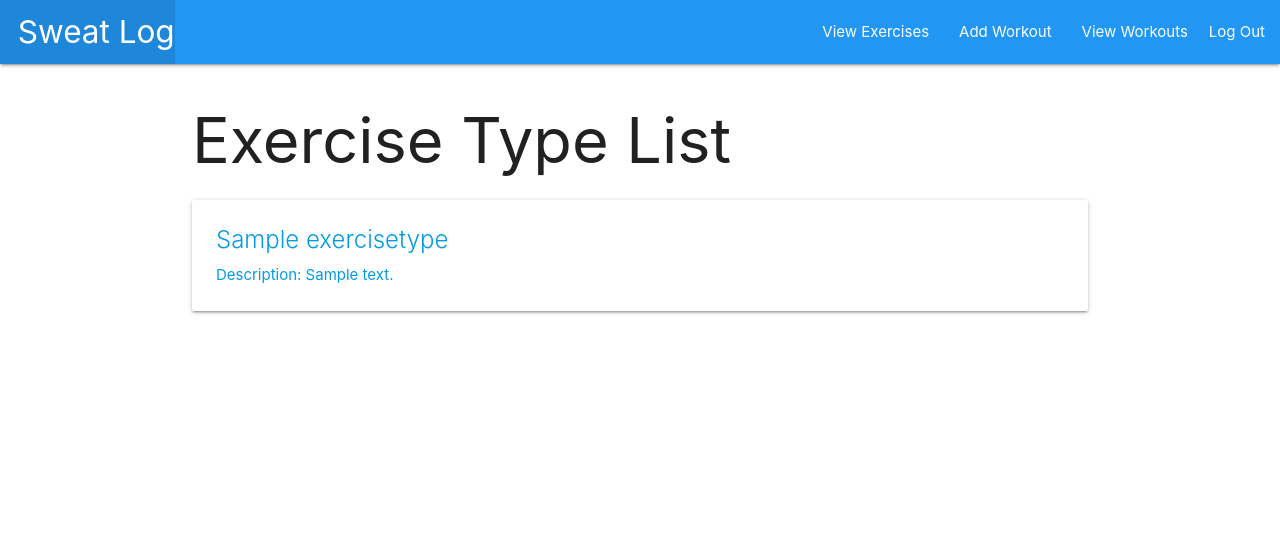
After one commit to jsonnguyen/sweatlog, a Django app: page /exercises/ in a window 1280 px wide. The commit adds this page. Shown: the top 551 px of the page. Run offline with Django 5.2, Linux system fonts and the light colour scheme; a user stored in the database is signed in; tables that the repository leaves empty hold one stand-in row (values such as "Sample post").

Commit message:
users can view exercise index and detail

```diff
--- a/main_app/static/css/style.css
+++ b/main_app/static/css/style.css
@@ -19,11 +19,11 @@ footer.page-footer {
     color: inherit;
     text-decoration: none;
     cursor: pointer;
-    padding: 0;
-    font-size: inherit; /* Use the same font size as the surrounding text */
+    padding-right: 15px;
+    font-size: inherit;
   }
 
 .notes {
-    width: 100%; /* Set the width to 100% */
-    word-wrap: break-word; /* Enable word wrapping */
+    width: 100%;
+    word-wrap: break-word;
 }
--- a/main_app/templates/base.html
+++ b/main_app/templates/base.html
@@ -20,6 +20,7 @@
                 </ul>
                 <ul class="right">
                   {% if user.is_authenticated %}
+                    <li><a href="{% url "exercise_index" %}">View Exercises</a></li>
                     <li><a href="{% url "workout_create" %}">Add Workout</a></li>
                     <li><a href="{% url "index" %}">View Workouts</a></li>
                     <li>
--- /dev/null
+++ b/main_app/templates/main_app/exercisetype_list.html
@@ -0,0 +1,17 @@
+{% extends 'base.html' %}
+{% block content %}
+
+<h1>Exercise Type List</h1>
+
+{% for exercisetype in exercisetype_list %}
+  <a href="{% url 'exercise_detail' exercisetype.id %}">
+    <div class="card">
+        <div class="card-content">
+            <span class="card-title">{{ exercisetype.name }}</span>
+            <p>Description: {{ exercisetype.description }}</p>
+        </div>
+    </div>
+  </a>
+{% endfor %}
+
+{% endblock %}
--- a/main_app/urls.py
+++ b/main_app/urls.py
@@ -11,4 +11,6 @@ urlpatterns = [
     path('workouts/<int:pk>/delete', views.WorkoutDelete.as_view(), name='workout_delete'),
     path('workouts/<int:workout_id>/add_exercise/', views.add_exercise, name='add_exercise'),
     path('workouts/<int:workout_id>/delete_exercise/<int:exercise_id>', views.delete_exercise, name='delete_exercise'),
+    path('exercises/', views.ExerciseTypeList.as_view(), name='exercise_index'),
+    path('exercises/<int:exercise_type_id>/', views.exercise_type_detail, name='exercise_detail'),
 ]
--- a/main_app/views.py
+++ b/main_app/views.py
@@ -5,7 +5,7 @@ from django.views.generic import ListView, DetailView
 from django.views.generic.edit import CreateView, UpdateView, DeleteView
 from django.contrib.auth.mixins import LoginRequiredMixin
 from django.contrib.auth.decorators import login_required
-from .models import Workout, Exercise
+from .models import Workout, Exercise, ExerciseType
 from .forms import ExerciseForm
 # Create your views here.
 
@@ -26,12 +26,20 @@ def signup(request):
   context = {'form': form, 'error_message': error_message}
   return render(request, 'registration/signup.html', context)
 
+@login_required
 def workout_detail(request, workout_id):
   workout = Workout.objects.get(id=workout_id)
   exercise_form = ExerciseForm()
   return render(request, 'workouts/detail.html', {
     'workout': workout,
     'exercise_form': exercise_form
+  })
+
+def exercise_type_detail(request, exercise_type_id):
+  exercise_type = ExerciseType.objects.get(id=exercise_type_id)
+  print(exercise_type)
+  return render(request, 'main_app/exercisetype_detail.html', {
+    'exercise_type': exercise_type
   })
 
 @login_required
@@ -44,6 +52,7 @@ def add_exercise(request, workout_id):
 
   return redirect('detail', workout_id=workout_id)
 
+@login_required
 def delete_exercise(request, workout_id, exercise_id):
     exercise = Exercise.objects.get(id=exercise_id)
     print(exercise)
@@ -69,3 +78,9 @@ class WorkoutUpdate(LoginRequiredMixin, UpdateView):
 class WorkoutDelete(LoginRequiredMixin, DeleteView):
   model = Workout
   success_url ='/workouts'
+
+class ExerciseTypeList(ListView):
+  model = ExerciseType
+
+# class ExerciseTypeDetail(DetailView):
+#     model = Exercise
```
Also changed, not shown: main_app/templates/main_app/exercisetype_detail.html (added, +17 -0 lines).
